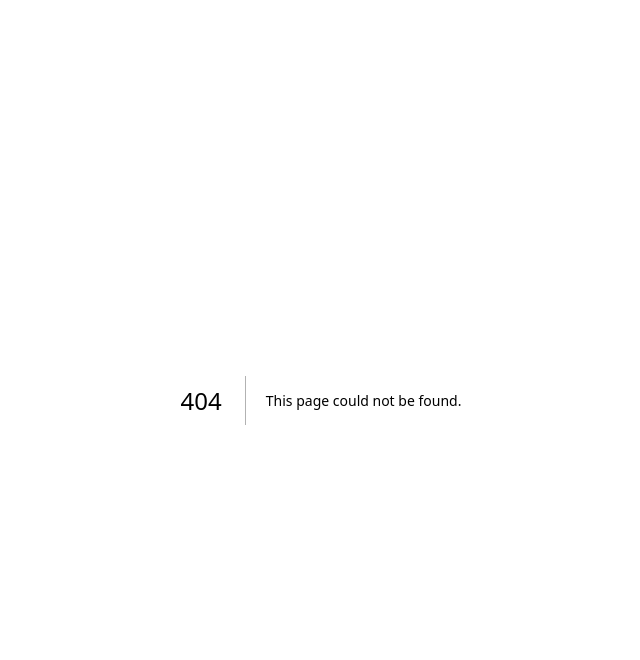
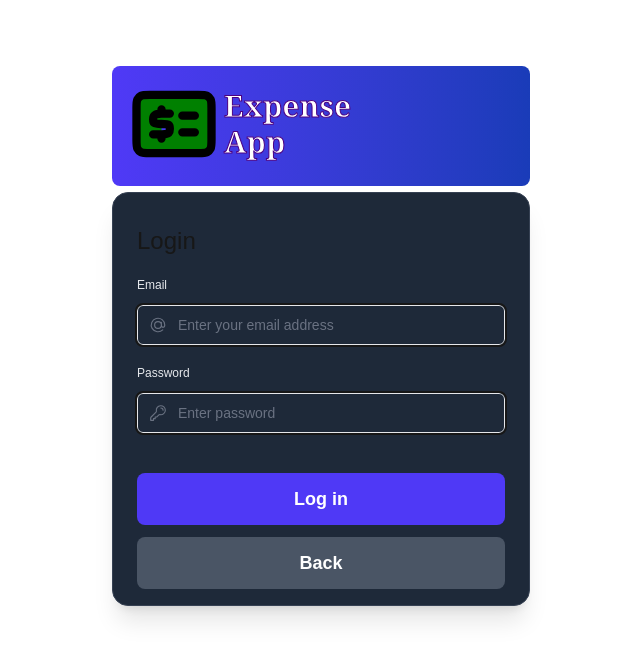
Before and after one commit to Axl-91/expense-frontend, a Next.js app: page /login in a window 1280 px wide. Before the commit this address had no page. Shown: the top 660 px of the page, without its empty margins (319-959 px from the left). Built offline with nearby package versions, Linux system fonts and the light colour scheme.

Commit message:
Added login page

```diff
--- /dev/null
+++ b/src/app/login/page.tsx
@@ -0,0 +1,19 @@
+import ExpenseLogo from "../ui/expenseLogo";
+import LoginForm from "../ui/loginForm";
+
+function LoginPage() {
+  return (
+    <main className="flex items-center justify-center min-h-screen md:h-screen">
+      <div className="relative mx-auto flex w-full max-w-[450px] flex-col space-y-1.5 p-4 md:-mt-32">
+        <div className="flex h-24 w-full items-end rounded-lg bg-gradient-to-r from-indigo-600 to-blue-800 p-3 md:h-30">
+          <div className="w-50 text-white md:w-50">
+            <ExpenseLogo />
+          </div>
+        </div>
+        <LoginForm />
+      </div>
+    </main>
+  )
+}
+
+export default LoginPage;
--- /dev/null
+++ b/src/app/signup/page.tsx
@@ -0,0 +1,17 @@
+import ExpenseLogo from "../ui/expenseLogo";
+
+function LoginPage() {
+  return (
+    <main className="flex items-center justify-center min-h-screen md:h-screen">
+      <div className="relative mx-auto flex w-full max-w-[450px] flex-col space-y-1.5 p-4 md:-mt-32">
+        <div className="flex h-24 w-full items-end rounded-lg bg-gradient-to-r from-indigo-600 to-blue-800 p-3 md:h-30">
+          <div className="w-50 text-white md:w-50">
+            <ExpenseLogo />
+          </div>
+        </div>
+      </div>
+    </main>
+  )
+}
+
+export default LoginPage;
--- /dev/null
+++ b/src/app/ui/loginForm.tsx
@@ -0,0 +1,79 @@
+'use client';
+
+import {
+  AtSymbolIcon,
+  KeyIcon,
+} from '@heroicons/react/24/outline';
+import { useSearchParams } from 'next/navigation';
+import Link from 'next/link';
+
+export default function LoginForm() {
+  const searchParams = useSearchParams();
+  const callbackUrl = searchParams.get('callbackUrl') || '/dashboard';
+  const logIn = () => { }
+
+  return (
+    <form action={logIn} className="space-y-3">
+      <div className="flex-1 bg-gray-800 rounded-2xl shadow-xl border border-gray-700 px-6 pb-4 pt-8">
+        <h1 className={`mb-3 text-2xl`}>
+          Login
+        </h1>
+        <div className="w-full">
+          <div>
+            <label
+              className="mb-3 mt-5 block text-xs font-medium text-gray-200"
+              htmlFor="email"
+            >
+              Email
+            </label>
+            <div className="relative">
+              <input
+                className="peer block w-full rounded-md border border-gray-200 py-[9px] pl-10 text-sm outline-2 placeholder:text-gray-500"
+                id="email"
+                type="email"
+                name="email"
+                placeholder="Enter your email address"
+                required
+              />
+              <AtSymbolIcon className="pointer-events-none absolute left-3 top-1/2 h-[18px] w-[18px] -translate-y-1/2 text-gray-500" />
+            </div>
+          </div>
+          <div className="mt-4 mb-10">
+            <label
+              className="mb-3 mt-5 block text-xs font-medium text-gray-200"
+              htmlFor="password"
+            >
+              Password
+            </label>
+            <div className="relative">
+              <input
+                className="peer block w-full rounded-md border border-gray-200 py-[9px] pl-10 text-sm outline-2 placeholder:text-gray-500"
+                id="password"
+                type="password"
+                name="password"
+                placeholder="Enter password"
+                required
+                minLength={6}
+              />
+              <KeyIcon className="pointer-events-none absolute left-3 top-1/2 h-[18px] w-[18px] -translate-y-1/2 text-gray-500" />
+            </div>
+          </div>
+        </div>
+        <button
+          type="submit"
+          className="w-full rounded-lg bg-indigo-600 py-3 text-lg font-semibold text-white hover:bg-indigo-700 transition cursor-pointer"
+        >
+          Log in
+        </button>
+
+        <Link
+          href="/"
+          className="mt-3 block w-full rounded-lg bg-gray-600 py-3 text-lg font-semibold text-white text-center hover:bg-gray-700 transition cursor-pointer"
+        >
+          Back
+        </Link>
+
+      </div>
+    </form >
+  );
+}
```
Also changed, not shown: package.json (+7 -6 lines), 1 other file (tests, documents, lock files or other folders).
